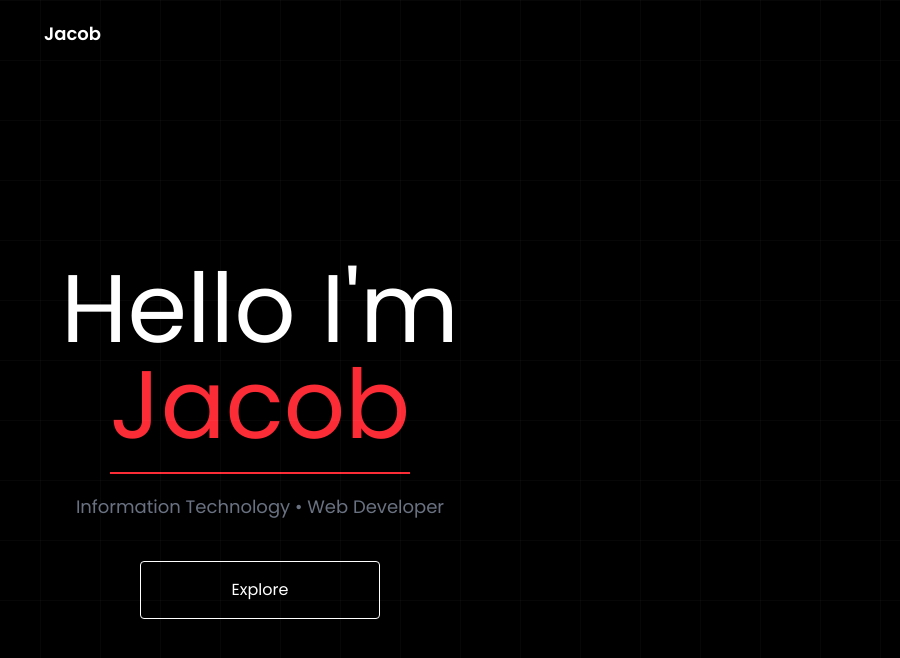
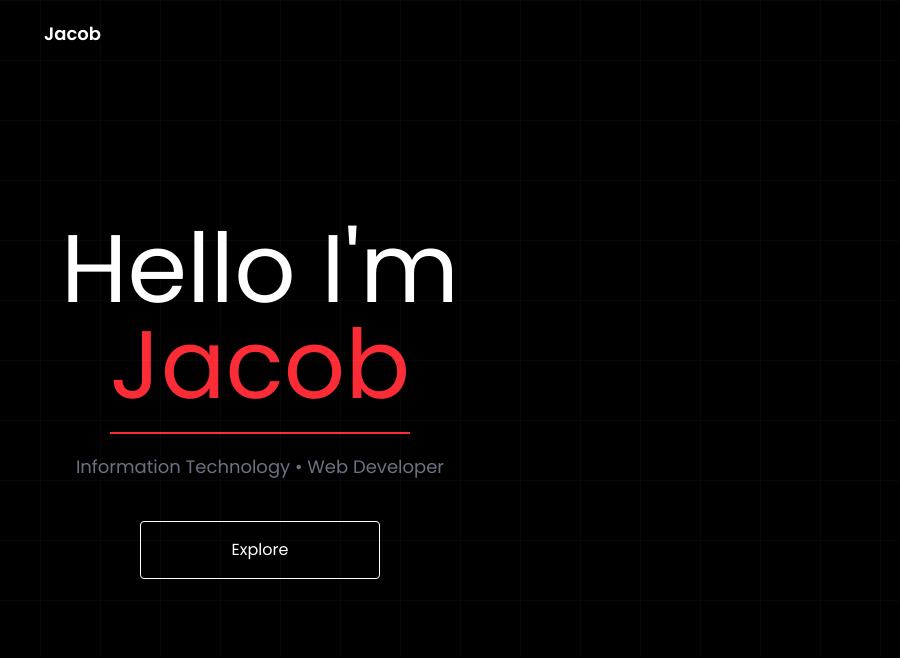
Before and after one commit to Jacodesit/JacobsPortfolio, a React (Vite) app: page / in a window 1280 px wide. Shown: the top 658 px of the page, without its empty margins (380-1280 px from the left). Built offline with nearby package versions, Linux system fonts and the light colour scheme.

Commit message:
Initial Commit

```diff
--- a/src/Pages/landing-page.tsx
+++ b/src/Pages/landing-page.tsx
@@ -7,7 +7,7 @@ type PageProps = {
 
 export default function Landing({ name }:PageProps) {
     return (
-        <main className="min-h-screen w-screen bg-black relative text-white">
+        <main className="h-screen w-screen bg-black relative text-white">
             {/* Vercel Grid */}
                 <div
                 className="absolute inset-0 opacity-30"
@@ -23,7 +23,7 @@ export default function Landing({ name }:PageProps) {
             <div className="lg:px-96 ">
                 <Header />
                 <main className="flex justify-center items-center h-screen">
-                    <div className="flex flex-col gap-5 md:gap-8 lg:gap-10 text-center mt-20 items-center">
+                    <div className="flex flex-col gap-5 md:gap-8 lg:gap-10 text-center items-center">
                         <div className="flex flex-col gap-3 md:gap-8 lg:gap-10">
                             <h1 className="text-3xl md:text-5xl lg:text-8xl">Hello I'm <span className="text-red-500 border-b-2 border-red-500">{name}</span></h1>
                             <p className="text-sm md:text-lg text-gray-500">Information Technology • Web Developer</p>
```
